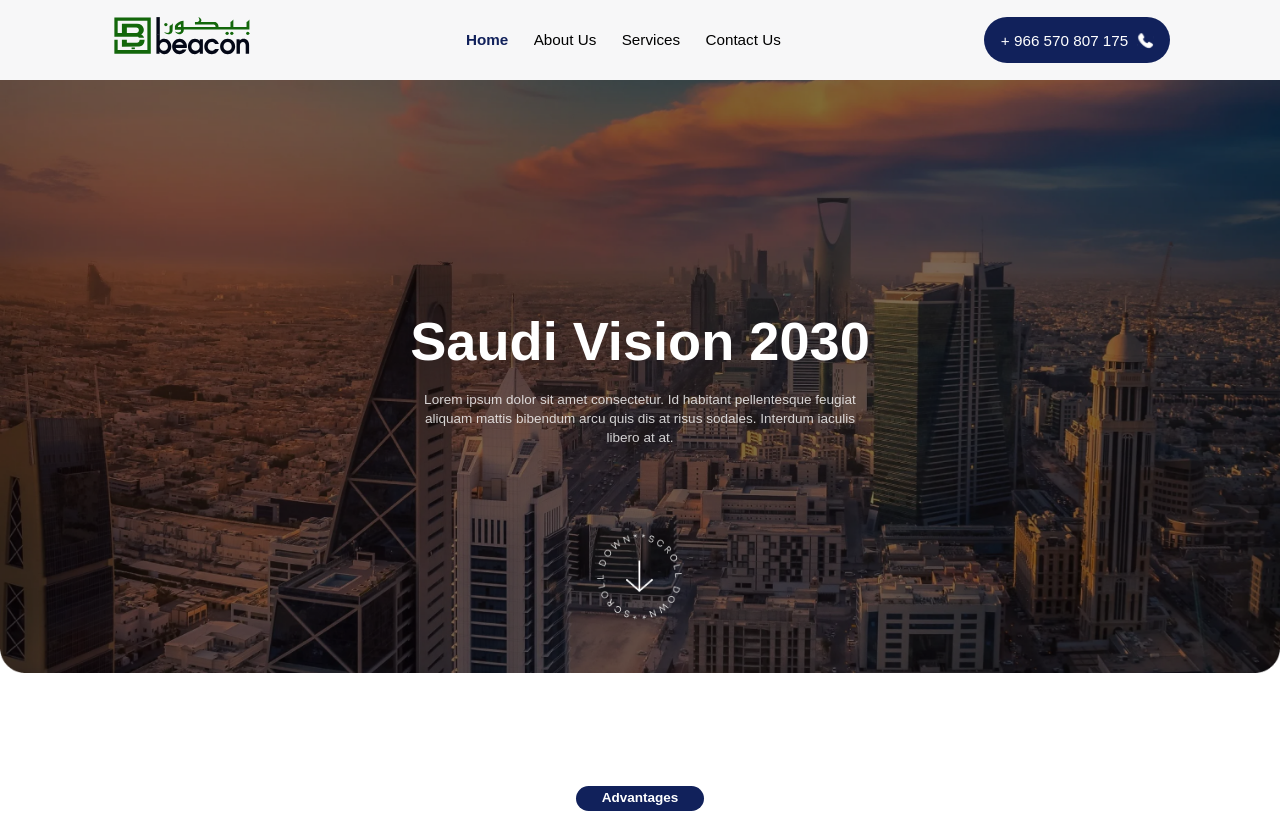
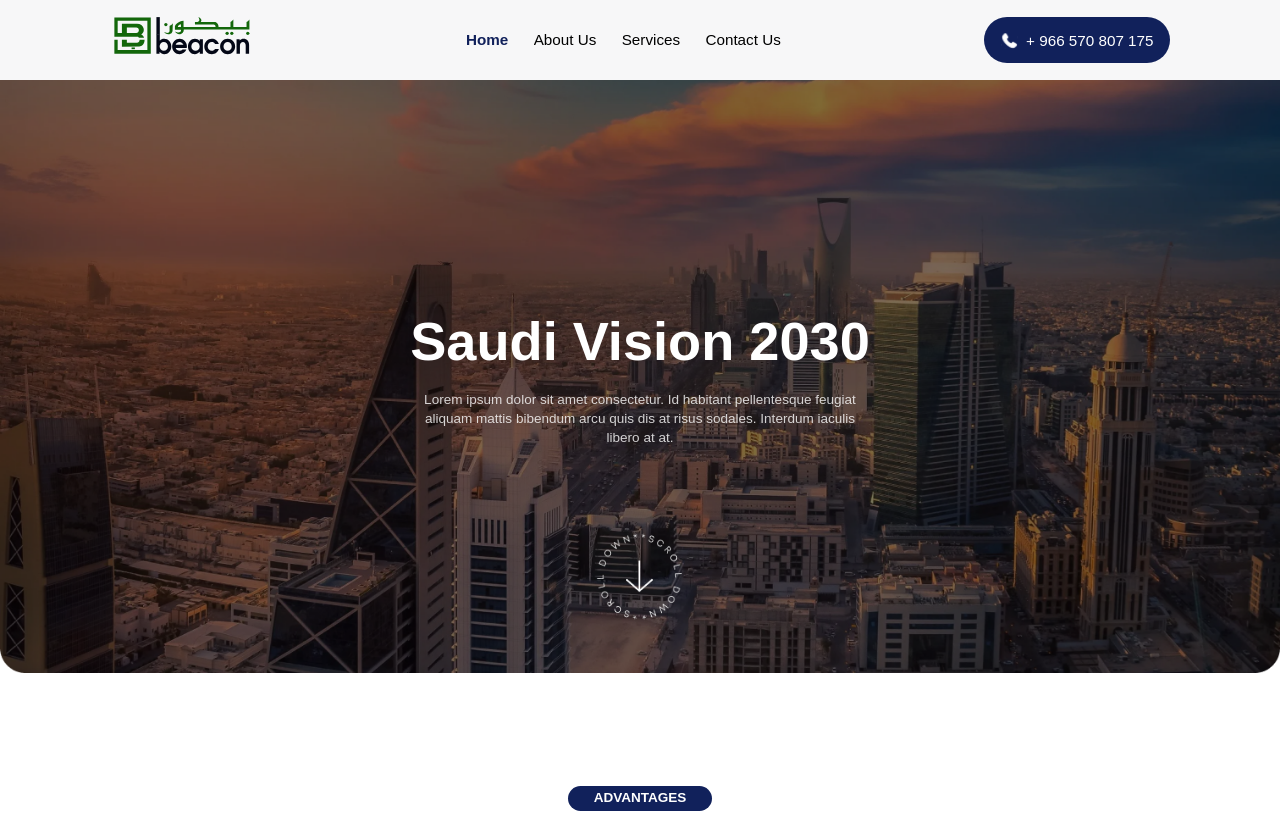
Before and after one commit to beacon-global/beaconSaudi, a Next.js app: page / in a window 1280 px wide. Shown: the top 813 px of the page. Built offline with nearby package versions, Linux system fonts and the light colour scheme.

Commit message:
v0.0.2 pagesAddedAndStyled

```diff
--- a/src/app/components/ButtonComponent.js
+++ b/src/app/components/ButtonComponent.js
@@ -27,6 +27,41 @@ const BtnComponent = ({
       }}
     >
       <div className="visibleWrapperContainer">
+        {header ? (
+          <div className="topVisibleContainer buttonText">
+            {arrow ? (
+              <Image
+                className={`${header ? "callIcon" : ""} rightArrow`}
+                src={
+                  header
+                    ? "/Header/icon.svg"
+                    : borderColor
+                    ? "/blackArrow.svg"
+                    : "/whiteArrow.svg"
+                }
+                alt="Asian Engineer"
+                width={100}
+                height={100}
+                quality={100}
+                priority={true}
+                unoptimized
+                //   style={{
+                //     filter: arrowColor ? "brightness(1000%)" : "",
+                //   }}
+              />
+            ) : (
+              ""
+            )}
+            <h5
+              className="buttonText"
+              style={{
+                margin: h5Margin ? h5Margin : "0 0 0 0.6510416666666667vw",
+              }}
+            >
+              {buttonText}
+            </h5>
+          </div>
+        ) : (
           <div className="topVisibleContainer buttonText">
             <h5
               className="buttonText"
@@ -60,6 +95,39 @@ const BtnComponent = ({
               ""
             )}
           </div>
+        )}
+        {header ? (
+          <div className="bottomVisibleContainer buttonText">
+            {arrow ? (
+              <Image
+                className={`${header ? "callIcon" : ""} rightArrow`}
+                src={
+                  header
+                    ? "/Header/icon.svg"
+                    : borderColor
+                    ? "/blackArrow.svg"
+                    : "/whiteArrow.svg"
+                }
+                alt="Asian Engineer"
+                width={100}
+                height={100}
+                quality={100}
+                priority={true}
+                unoptimized
+              />
+            ) : (
+              ""
+            )}
+            <h5
+              className="buttonText"
+              style={{
+                margin: h5Margin ? h5Margin : "0 0 0 0.6510416666666667vw",
+              }}
+            >
+              {buttonText}
+            </h5>
+          </div>
+        ) : (
           <div className="bottomVisibleContainer buttonText">
             <h5
               className="buttonText"
@@ -90,6 +158,7 @@ const BtnComponent = ({
               ""
             )}
           </div>
+        )}
       </div>
     </div>
   );
@@ -106,6 +175,7 @@ const SectionName = ({ sectionText, weight, textAllign }) => {
         textAlign: textAllign,
         background: "#11215B",
         borderRadius: "4.62962962962963vw",
+        textTransform:"uppercase"
       }}
     >
       {sectionText}
--- a/src/app/components/Container2/Container2.js
+++ b/src/app/components/Container2/Container2.js
@@ -88,7 +88,6 @@ const Container2 = () => {
         prevImage={prevImage}
         nextImage={nextImage}
         margin="4.62962962962963vw 0 0 0"
-        width="80.15873015873017vw"
       />
     </div>
   );
--- a/src/app/components/Container2/container2.module.css
+++ b/src/app/components/Container2/container2.module.css
@@ -12,7 +12,6 @@
 
 .container {
   margin-top: 8.597883597883598vw;
-  padding: var(--containerPadding);
   padding-right: 0;
 }
 
@@ -20,11 +19,12 @@
   display: flex;
   flex-direction: column;
   align-items: center;
-  width: 80.15873015873017vw;
+  padding: var(--containerPadding);
 }
 
 .cards {
   display: flex;
+  padding: var(--containerPadding);
   gap: 1.984126984126984vw;
   overflow-x: scroll;
 }
@@ -53,16 +53,21 @@
 }
 
 @media only screen and (max-width: 767px) {
-  .container{
-    padding: var(--mobileContainerPadding);
+  .container {
+
     margin-top: var(--mobileContainerMarginTop);
   }
 
-  .cards{
-    gap: 4vw;
+  .title{
+    padding: var(--mobileContainerPadding);
   }
 
-  .card{
+  .cards {
+    gap: 4vw;
+    padding: var(--mobileContainerPadding);
+  }
+
+  .card {
     width: 66.66666666666666vw;
     height: 107.73333333333332vw;
     border-radius: 2.666666666666667vw;
--- a/src/app/components/Container3/container3.module.css
+++ b/src/app/components/Container3/container3.module.css
@@ -26,6 +26,10 @@
   gap: 1.984126984126984vw;
 }
 
+.cards::-webkit-scrollbar {
+  width: 0;
+}
+
 .card {
   display: flex;
   flex-direction: column;
@@ -51,13 +55,18 @@
 
 @media only screen and (max-width: 767px) {
   .container{
+    padding: 0;
+    margin-top: var(--mobileContainerMarginTop);
+  }
+
+  .title{
     padding: var(--mobileContainerPadding);
-    margin-top: var(--mobileContainerMarginTop);
   }
 
   .cards{
     gap: 4vw;
     overflow-x: scroll;
+    padding: var(--mobileContainerPadding);
   }
 
   .card{
@@ -75,6 +84,7 @@
   .cardContent{
     width: 53.333333333333336vw;
     padding: 4vw 2.666666666666667vw;
+    border-radius: 0 0 2.666666666666667vw 2.666666666666667vw ;
   }
 
   .card:hover{
--- a/src/app/components/Container5/container5.module.css
+++ b/src/app/components/Container5/container5.module.css
@@ -11,23 +11,23 @@
 }
 
 .container {
-  padding: var(--containerPadding);
   margin-top: var(--containerMarginTop);
   position: relative;
   padding-right: 0;
+  overflow: hidden;
 }
 
 .title {
   display: flex;
   flex-direction: column;
   align-items: center;
-  width: 80.15873015873017vw;
+  padding: var(--containerPadding);
 }
 
 .cards {
   display: flex;
   gap: 1.984126984126984vw;
-  overflow: hidden;
+  padding: var(--containerPadding);
 }
 
 .cards::-webkit-scrollbar {
@@ -115,18 +115,21 @@
 
 @media only screen and (max-width: 767px) {
   .container {
-    padding: var(--mobileContainerPadding);
+    padding: 0;
     margin-top: var(--containerMarginTop);
     margin-bottom: 100px;
+    overflow: hidden;
   }
 
   .title{
     width: auto;
+    padding: var(--mobileContainerPadding);
   }
 
   .cards {
     overflow-x: scroll;
     gap: 4vw;
+    padding: var(--mobileContainerPadding);
   }
 
   .card {
```
Lines whose indentation alone changed are shown as unchanged.
